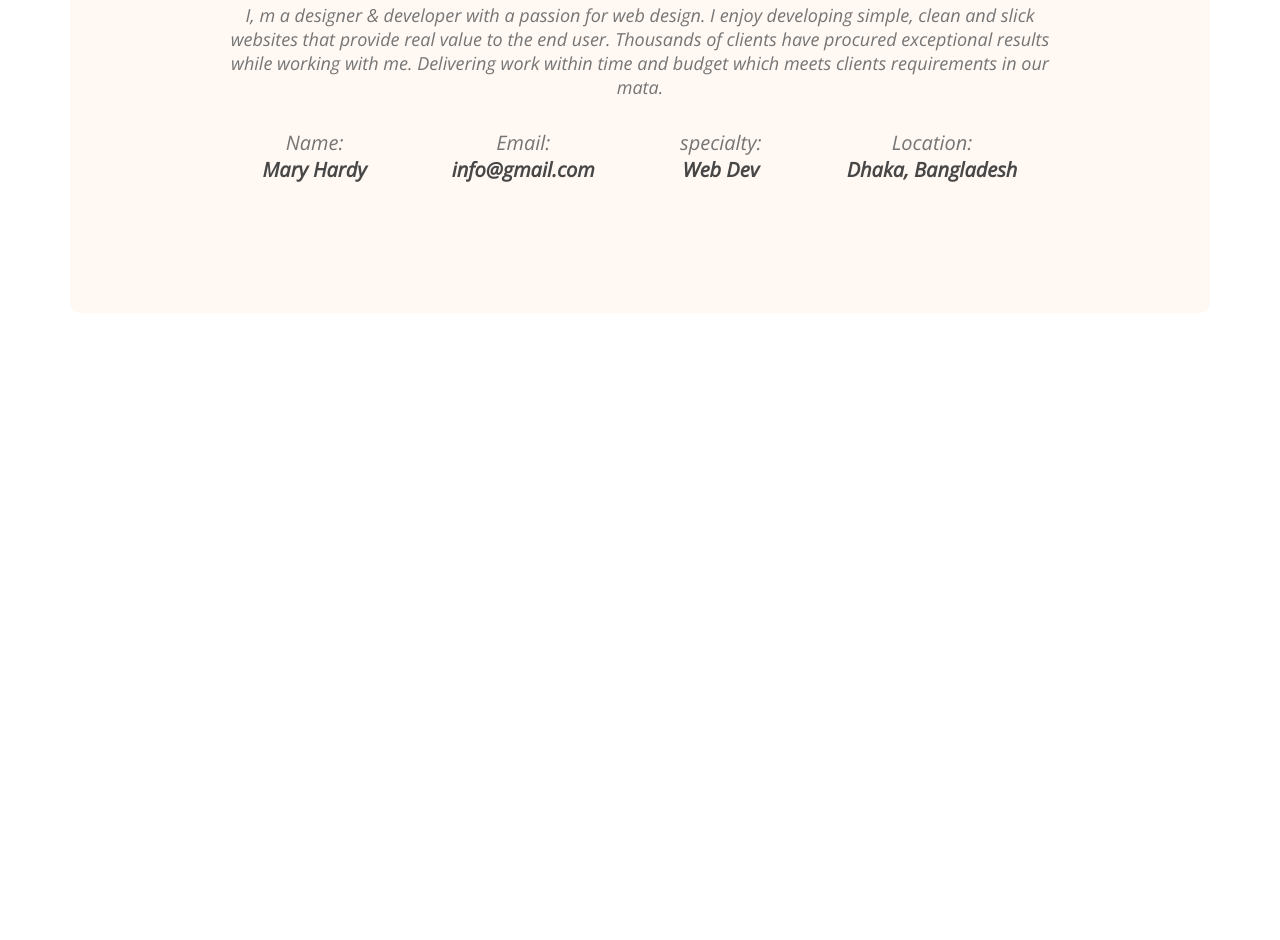
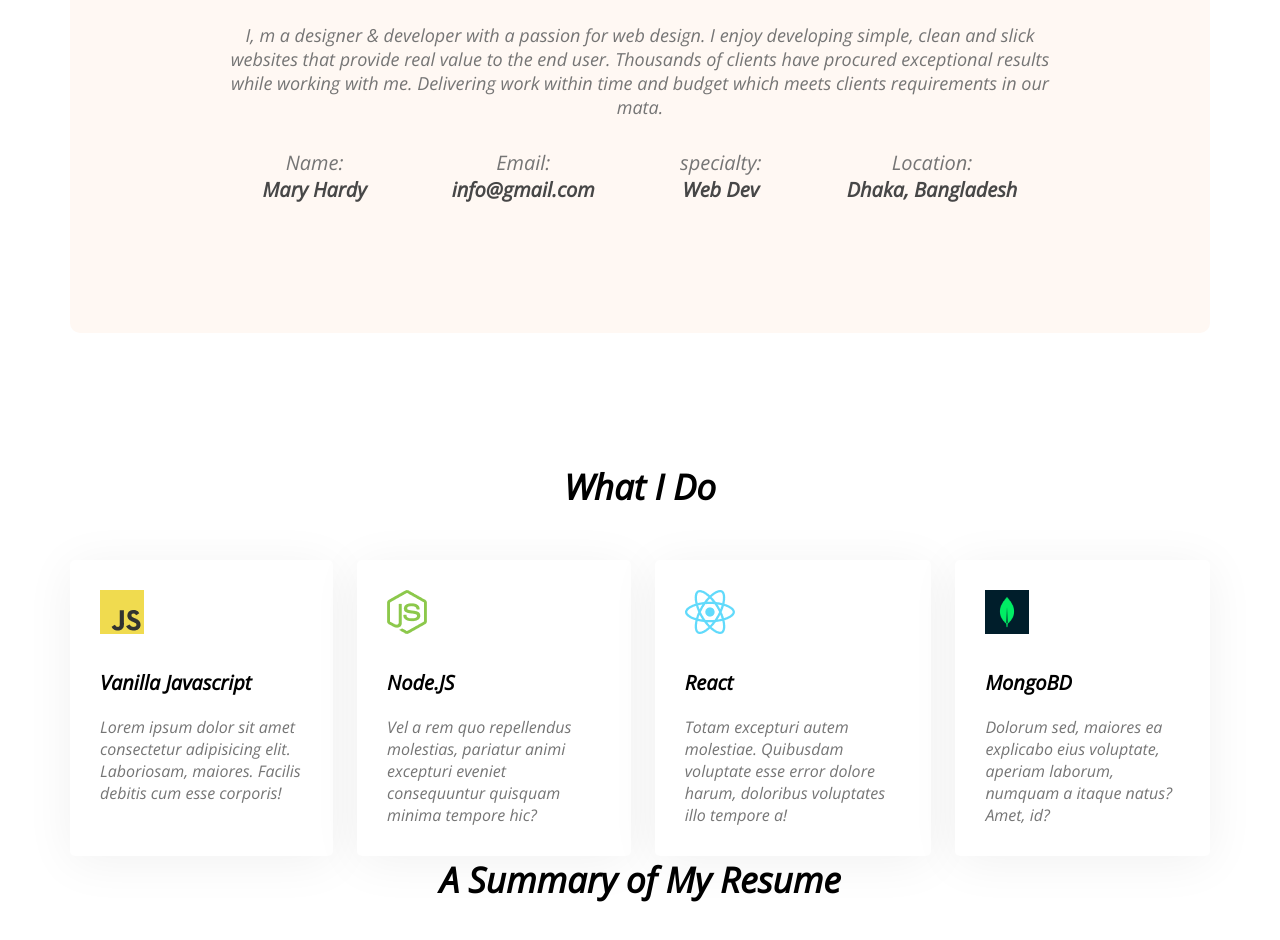
Before and after one commit to Asfaquir/Developer-portfolio, a plain HTML site: page index.html in a window 1280 px wide. Shown: the part 1174-2114 px from the top of the page. Before the commit the page ends 1487 px from the top, so only its background shows below. Drawn offline with nearby package versions, Linux system fonts and the light colour scheme.

Commit message:
added skills content

```diff
--- a/Styles/portfolio.css
+++ b/Styles/portfolio.css
@@ -86,7 +86,7 @@ main{
     text-align: center;
     font-weight: 700;
     font-size: 35px;
-    margin-bottom: 30px;
+    margin-bottom: 50px;
 
 }
 .about-info-container{
@@ -109,3 +109,27 @@ main{
     font-size: 20px;
     color: #474747;
 }
+/* what i do styles */
+.what-i-do{
+    margin-top: 130px;
+}
+.skills-container{
+    display: flex;
+    gap: 24px;
+}
+.skill{
+    background: #FFFFFF;
+    box-shadow: 0px 6px 50px rgba(0, 0, 0, 0.06);
+    border-radius: 5px;
+    padding: 30px;
+}
+.skill-title{
+    font-weight: 700;
+    font-size: 20px;
+    margin-top: 30px;
+    margin-bottom: 20px;
+}
+.skill-description{
+    color: #757575;
+}
+/* Resume Styles */
--- a/index.html
+++ b/index.html
@@ -54,7 +54,46 @@
 
             </div>
         </section>
+        <!-- what i do section -->
+        <section class="what-i-do">
+            <h3 class="section-title">What I Do</h3>
+            <!-- .skills-container>.skill*4>img+p.skill-title+p.skill-description>lorem15 -->
+            <div class="skills-container">
+                <div class="skill">
+                    <img src="images/icons/js.png" alt="">
+                    <p class="skill-title">Vanilla Javascript</p>
+                    <p class="skill-description">Lorem ipsum dolor sit amet consectetur adipisicing elit. Laboriosam, maiores. Facilis debitis cum esse corporis!</p>
+                </div>
+                <div class="skill">
+                    <img src="images/icons/nodejs.png" alt="">
+                    <p class="skill-title">Node.JS</p>
+                    <p class="skill-description">Vel a rem quo repellendus molestias, pariatur animi excepturi eveniet consequuntur quisquam minima tempore hic?</p>
+                </div>
+                <div class="skill">
+                    <img src="images/icons/react.png" alt="">
+                    <p class="skill-title">React</p>
+                    <p class="skill-description">Totam excepturi autem molestiae. Quibusdam voluptate esse error dolore harum, doloribus voluptates illo tempore a!</p>
+                </div>
+                <div class="skill">
+                    <img src="images/icons/mongo.png" alt="">
+                    <p class="skill-title">MongoBD</p>
+                    <p class="skill-description">Dolorum sed, maiores ea explicabo eius voluptate, aperiam laborum, numquam a itaque natus? Amet, id?</p>
+                </div>
+            </div>
+        </section>
+        <!-- Resume Section -->
+        <section class="resume">
+            <h3 class="section-title">A Summary of My Resume</h3>
+            <div class="resume-content">
+                <div>
+
+                </div>
+            </div>
+        </section>
+
     </main>
+    <footer>
 
+    </footer>
 </body>
 </html>
```
